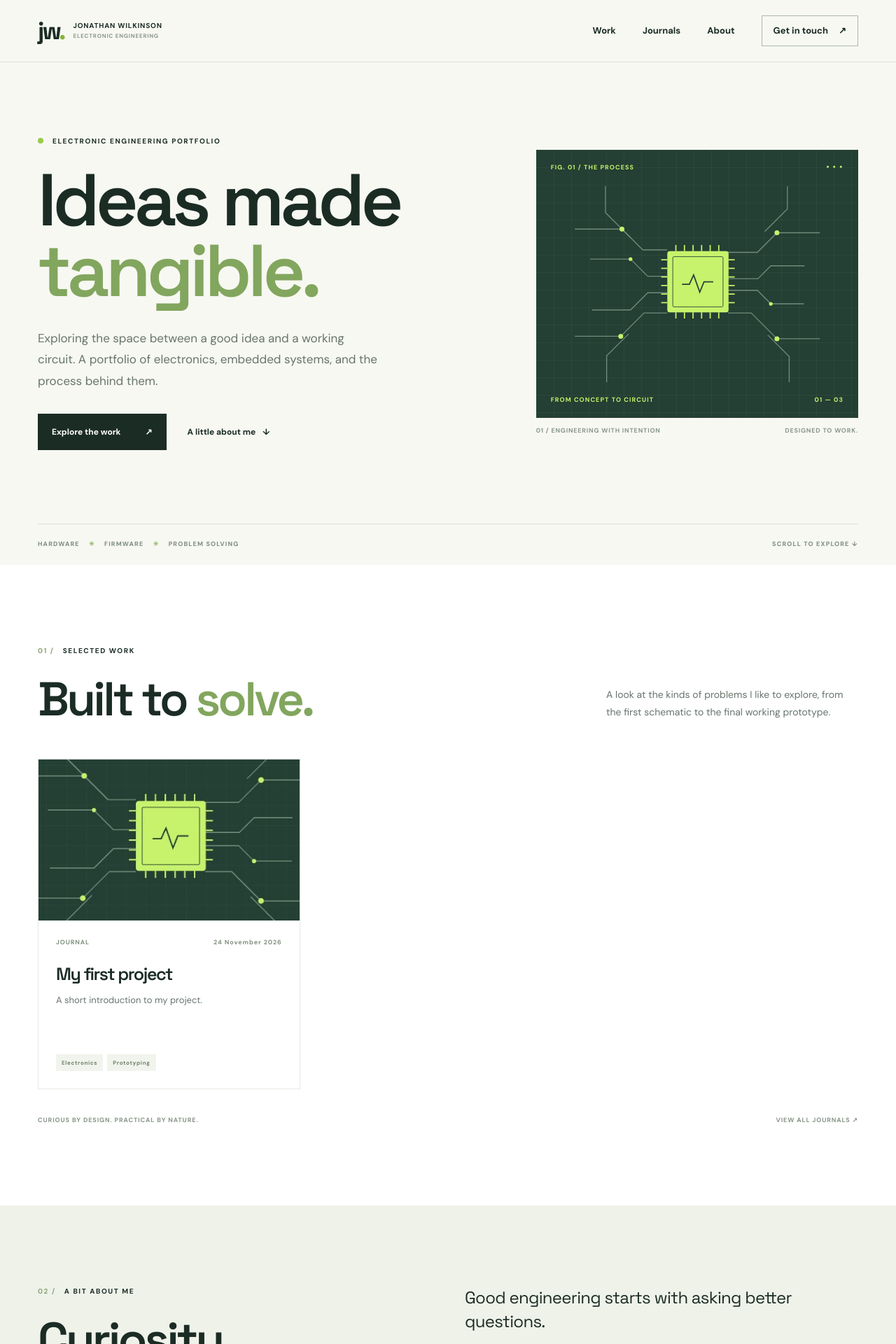
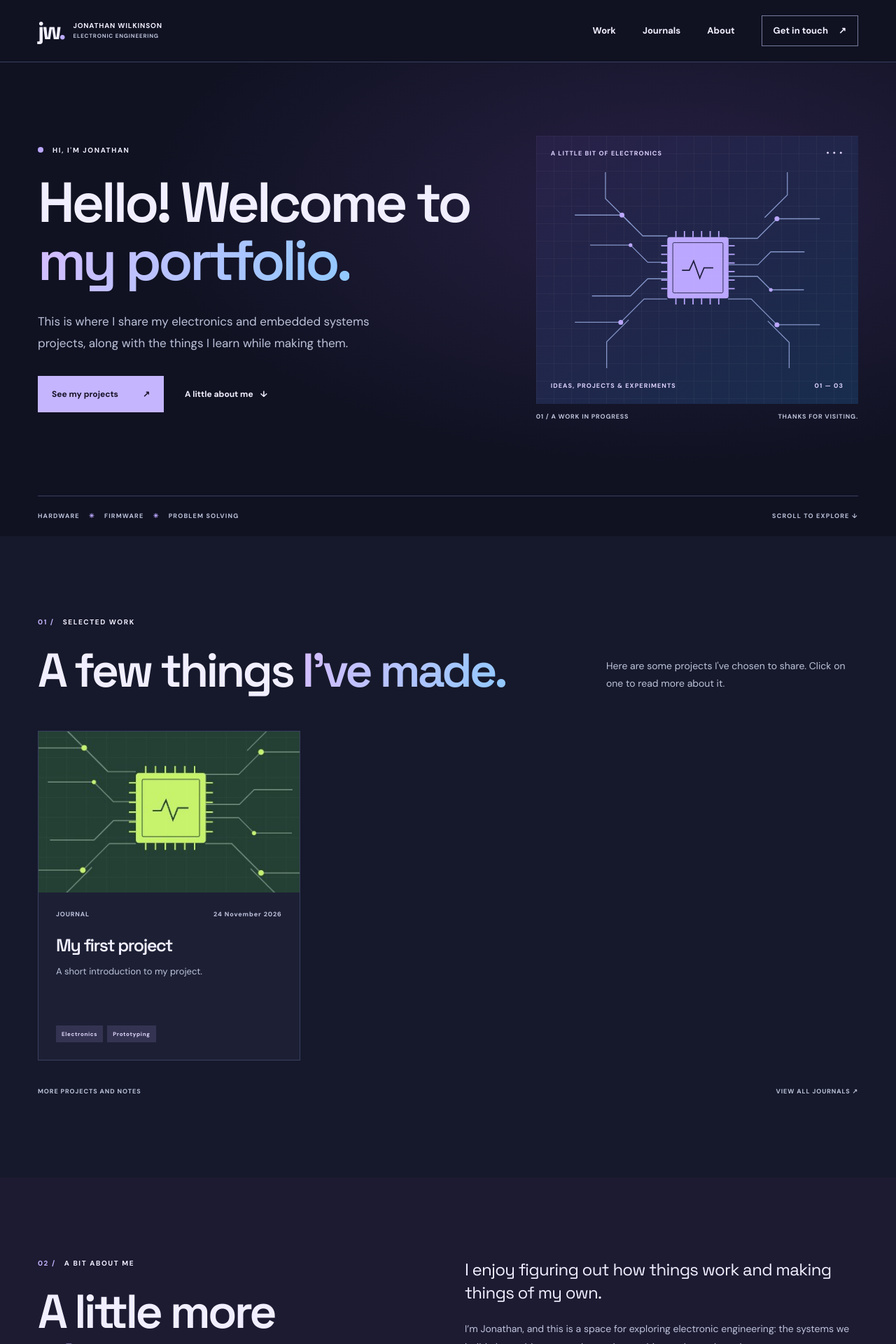
Before and after one commit to joewilkyway/jonathanwilkinson, a Jekyll site: the page built from index.html, in a window 1280 px wide. Shown: the top 1920 px of the page at 70% size. Built offline with Jekyll 4.4.1, drawn with Linux system fonts in a browser that asks for light colours; some of the changed text lies outside the part shown.

Commit message:
Give portfolio a warmer dark theme
Co-authored-by: copilot-swe-agent[bot] <198982749+Copilot@users.noreply.github.com>

```diff
--- a/index.html
+++ b/index.html
@@ -5,7 +5,7 @@
 <head>
   <meta charset="utf-8">
   <meta name="viewport" content="width=device-width, initial-scale=1">
-  <meta name="description" content="An electronic engineering portfolio exploring the intersection of hardware, firmware, and thoughtful design.">
+  <meta name="description" content="Jonathan Wilkinson's portfolio: electronics, embedded systems, and notes on projects along the way.">
   <title>Jonathan Wilkinson | Electronic Engineering</title>
   <link href="https://cdn.jsdelivr.net/npm/bootstrap@5.3.8/dist/css/bootstrap.min.css" rel="stylesheet" integrity="sha384-sRIl4kxILFvY47J16cr9ZwB07vP4J8+LH7qKQnuqkuIAvNWLzeN8tE5YBujZqJLB" crossorigin="anonymous">
   <link href="style.css" rel="stylesheet">
@@ -31,32 +31,32 @@
       <div class="container">
         <div class="row align-items-center g-5">
           <div class="col-lg-7">
-            <p class="eyebrow"><span class="status-dot"></span> ELECTRONIC ENGINEERING PORTFOLIO</p>
-            <h1>Ideas made<br><span>tangible.</span></h1>
-            <p class="hero-copy">Exploring the space between a good idea and a working circuit. A portfolio of electronics, embedded systems, and the process behind them.</p>
+            <p class="eyebrow"><span class="status-dot"></span> HI, I'M JONATHAN</p>
+            <h1>Hello! Welcome to <span>my portfolio.</span></h1>
+            <p class="hero-copy">This is where I share my electronics and embedded systems projects, along with the things I learn while making them.</p>
             <div class="hero-actions">
-              <a class="button button-dark" href="#work">Explore the work <span aria-hidden="true">↗</span></a>
+              <a class="button button-dark" href="#work">See my projects <span aria-hidden="true">↗</span></a>
               <a class="text-link" href="#about">A little about me <span aria-hidden="true">↓</span></a>
             </div>
           </div>
           <div class="col-lg-5">
             <div class="hero-art" aria-hidden="true">
-              <div class="art-top"><span>FIG. 01 / THE PROCESS</span><span>● ● ●</span></div>
+              <div class="art-top"><span>A LITTLE BIT OF ELECTRONICS</span><span>● ● ●</span></div>
               <svg viewBox="0 0 400 320" fill="none" xmlns="http://www.w3.org/2000/svg">
-                <path d="M0 70H77L111 104H151M400 76H330L298 108H250M0 245H75L113 207H151M400 249H330L288 207H250" stroke="#718c7b" stroke-width="1.5"/>
-                <path d="M50 0V43L91 84M347 0V37L310 74M52 320V277L88 241M350 320V278L315 243" stroke="#718c7b" stroke-width="1.5"/>
-                <path d="M25 119H91L119 147H151M375 130H320L299 151H250M28 202H91L119 174H151M374 192H320L298 170H250" stroke="#718c7b" stroke-width="1.5"/>
-                <circle cx="77" cy="70" r="4" fill="#c6f36b"/><circle cx="330" cy="76" r="4" fill="#c6f36b"/>
-                <circle cx="75" cy="245" r="4" fill="#c6f36b"/><circle cx="330" cy="249" r="4" fill="#c6f36b"/>
-                <circle cx="91" cy="119" r="3" fill="#c6f36b"/><circle cx="320" cy="192" r="3" fill="#c6f36b"/>
-                <rect x="151" y="106" width="100" height="100" rx="4" fill="#c6f36b"/>
-                <rect x="160" y="115" width="82" height="82" rx="2" stroke="#244137"/>
-                <path d="M175 160H187L194 145L204 173L211 156H226" stroke="#244137" stroke-width="2"/>
-                <path d="M165 96V106M179 96V106M193 96V106M207 96V106M221 96V106M235 96V106M165 206V216M179 206V216M193 206V216M207 206V216M221 206V216M235 206V216M141 120H151M141 134H151M141 148H151M141 162H151M141 176H151M141 190H151M251 120H261M251 134H261M251 148H261M251 162H261M251 176H261M251 190H261" stroke="#c6f36b" stroke-width="2"/>
+                <path d="M0 70H77L111 104H151M400 76H330L298 108H250M0 245H75L113 207H151M400 249H330L288 207H250" stroke="#8495c8" stroke-width="1.5"/>
+                <path d="M50 0V43L91 84M347 0V37L310 74M52 320V277L88 241M350 320V278L315 243" stroke="#8495c8" stroke-width="1.5"/>
+                <path d="M25 119H91L119 147H151M375 130H320L299 151H250M28 202H91L119 174H151M374 192H320L298 170H250" stroke="#8495c8" stroke-width="1.5"/>
+                <circle cx="77" cy="70" r="4" fill="#bba7ff"/><circle cx="330" cy="76" r="4" fill="#bba7ff"/>
+                <circle cx="75" cy="245" r="4" fill="#bba7ff"/><circle cx="330" cy="249" r="4" fill="#bba7ff"/>
+                <circle cx="91" cy="119" r="3" fill="#bba7ff"/><circle cx="320" cy="192" r="3" fill="#bba7ff"/>
+                <rect x="151" y="106" width="100" height="100" rx="4" fill="#bba7ff"/>
+                <rect x="160" y="115" width="82" height="82" rx="2" stroke="#202040"/>
+                <path d="M175 160H187L194 145L204 173L211 156H226" stroke="#202040" stroke-width="2"/>
+                <path d="M165 96V106M179 96V106M193 96V106M207 96V106M221 96V106M235 96V106M165 206V216M179 206V216M193 206V216M207 206V216M221 206V216M235 206V216M141 120H151M141 134H151M141 148H151M141 162H151M141 176H151M141 190H151M251 120H261M251 134H261M251 148H261M251 162H261M251 176H261M251 190H261" stroke="#bba7ff" stroke-width="2"/>
               </svg>
-              <div class="art-bottom"><span>FROM CONCEPT TO CIRCUIT</span><span>01 — 03</span></div>
+              <div class="art-bottom"><span>IDEAS, PROJECTS &amp; EXPERIMENTS</span><span>01 — 03</span></div>
             </div>
-            <p class="art-caption"><span>01 / ENGINEERING WITH INTENTION</span><span>DESIGNED TO WORK.</span></p>
+            <p class="art-caption"><span>01 / A WORK IN PROGRESS</span><span>THANKS FOR VISITING.</span></p>
           </div>
         </div>
         <div class="hero-footer"><span>HARDWARE <i>✳</i> FIRMWARE <i>✳</i> PROBLEM SOLVING</span><a href="#work">SCROLL TO EXPLORE ↓</a></div>
@@ -68,9 +68,9 @@
         <div class="section-heading row align-items-end g-3">
           <div class="col-md-7">
             <p class="eyebrow"><span class="section-number">01 /</span> SELECTED WORK</p>
-            <h2>Built to <em>solve.</em></h2>
+            <h2>A few things <em>I've made.</em></h2>
           </div>
-          <div class="col-md-5"><p class="section-intro">A look at the kinds of problems I like to explore, from the first schematic to the final working prototype.</p></div>
+          <div class="col-md-5"><p class="section-intro">Here are some projects I've chosen to share. Click on one to read more about it.</p></div>
         </div>
         {% assign selected_posts = site.posts | where: "featured", true %}
         {% if selected_posts.size > 0 %}
@@ -82,16 +82,16 @@
         {% else %}
         <p class="journal-empty">Selected work coming soon.</p>
         {% endif %}
-        <div id="journal" class="work-footnote"><span>CURIOUS BY DESIGN. PRACTICAL BY NATURE.</span><a href="{{ '/journals/' | relative_url }}">VIEW ALL JOURNALS ↗</a></div>
+        <div id="journal" class="work-footnote"><span>MORE PROJECTS AND NOTES</span><a href="{{ '/journals/' | relative_url }}">VIEW ALL JOURNALS ↗</a></div>
       </div>
     </section>
 
     <section id="about" class="section about-section">
       <div class="container">
         <div class="row g-5">
-          <div class="col-lg-5"><p class="eyebrow"><span class="section-number">02 /</span> A BIT ABOUT ME</p><h2>Curiosity meets<br><em>craft.</em></h2></div>
+          <div class="col-lg-5"><p class="eyebrow"><span class="section-number">02 /</span> A BIT ABOUT ME</p><h2>A little more <em>about me.</em></h2></div>
           <div class="col-lg-6 offset-lg-1">
-            <p class="about-lead">Good engineering starts with asking better questions.</p>
+            <p class="about-lead">I enjoy figuring out how things work and making things of my own.</p>
             <p class="about-copy">I’m Jonathan, and this is a space for exploring electronic engineering: the systems we build, the problems we solve, and everything we learn along the way.</p>
             <p class="about-copy">I’m interested in the full journey, from understanding a problem and sketching an idea to testing, refining, and making it real.</p>
             <div class="focus-list"><div><span>01</span> ELECTRONICS &amp; CIRCUIT DESIGN <span>↗</span></div><div><span>02</span> EMBEDDED SYSTEMS <span>↗</span></div><div><span>03</span> MAKING &amp; EXPERIMENTATION <span>↗</span></div></div>
@@ -103,7 +103,7 @@
     <section id="contact" class="contact-section">
       <div class="container">
         <div class="row align-items-end g-4">
-          <div class="col-lg-8"><p class="eyebrow"><span class="status-dot"></span> 03 / WHAT'S NEXT?</p><h2>Let's make something<br><em>work.</em></h2><p>Have an idea, a question, or just want to talk electronics? Find me on GitHub.</p></div>
+          <div class="col-lg-8"><p class="eyebrow"><span class="status-dot"></span> 03 / GET IN TOUCH</p><h2>Fancy a <em>chat?</em></h2><p>Have an idea, a question, or just want to talk electronics? Find me on GitHub.</p></div>
           <div class="col-lg-4 contact-action"><a class="button button-light" href="https://github.com/joewilkyway">Find me on GitHub <span aria-hidden="true">↗</span></a></div>
         </div>
       </div>
--- a/style.css
+++ b/style.css
@@ -1,119 +1,122 @@
 @import url('https://fonts.googleapis.com/css2?family=DM+Sans:wght@400;500;600;700&family=Space+Grotesk:wght@400;500;600;700&display=swap');
 
 :root {
-  --ink: #1b2c25;
-  --muted: #68756c;
-  --paper: #f7f8f2;
-  --green: #c6f36b;
-  --line: #dce1d7;
+  --ink: #f1efff;
+  --muted: #bdc3db;
+  --paper: #101222;
+  --accent: #c5b5ff;
+  --line: #3a405f;
 }
 
 html { scroll-behavior: smooth; }
 body { background: var(--paper); color: var(--ink); font-family: "DM Sans", sans-serif; }
 a { color: inherit; text-decoration: none; }
-a:focus-visible { outline: 3px solid #6f9e32; outline-offset: 4px; }
+a:focus-visible { outline: 3px solid #bcaaff; outline-offset: 4px; }
 .container { max-width: 1220px; padding-left: 24px; padding-right: 24px; }
 .site-header { background: var(--paper); border-bottom: 1px solid var(--line); }
 .site-nav { min-height: 88px; display: flex; justify-content: space-between; align-items: center; gap: 24px; }
 .brand { display: inline-flex; align-items: center; gap: 13px; }
 .brand-mark { font: 700 35px/1 "Space Grotesk", sans-serif; letter-spacing: -3px; }
-.brand-mark span { color: #85b43e; }
+.brand-mark span { color: #bcaaff; }
 .brand-name { font-size: 10px; font-weight: 700; line-height: 1.4; letter-spacing: .08em; }
-.brand-name small { color: #8a968a; font-size: 8px; letter-spacing: .1em; }
+.brand-name small { color: var(--muted); font-size: 8px; letter-spacing: .1em; }
 .nav-links { display: flex; align-items: center; gap: 38px; font-size: 13px; font-weight: 700; }
-.nav-links a:hover, .text-link:hover, .site-footer a:hover { color: #6d9436; }
-.nav-contact { border: 1px solid #aeb9aa; padding: 11px 16px; }
+.nav-links a:hover, .text-link:hover, .site-footer a:hover { color: #c5b5ff; }
+.nav-contact { border: 1px solid #777c9d; padding: 11px 16px; }
 .nav-contact span { margin-left: 12px; }
-.hero { padding: 105px 0 0; }
+.hero { padding: 105px 0 0; background: radial-gradient(ellipse at 75% 30%, #272044 0%, transparent 55%); }
 .eyebrow { font-size: 10px; font-weight: 700; letter-spacing: .16em; margin: 0 0 27px; }
-.status-dot { display: inline-block; width: 8px; height: 8px; background: #9acb4b; border-radius: 50%; margin-right: 9px; }
+.status-dot { display: inline-block; width: 8px; height: 8px; background: #bba7ff; border-radius: 50%; margin-right: 9px; }
 h1, h2, h3 { font-family: "Space Grotesk", sans-serif; letter-spacing: -.055em; }
 h1 { font-size: clamp(68px, 8.2vw, 112px); line-height: .96; font-weight: 600; margin: 0 0 30px; }
-h1 span, h2 em { color: #82a65e; font-style: normal; }
+h1 span, h2 em { color: #c5b5ff; font-style: normal; }
+.hero h1 { font-size: clamp(54px, 6.3vw, 88px); line-height: 1.02; }
+@supports (background-clip: text) {
+  h1 span, h2 em { background: linear-gradient(110deg, #d6bdff, #90c9ff); background-clip: text; -webkit-background-clip: text; color: transparent; }
+}
 .hero-copy { max-width: 490px; color: var(--muted); font-size: 17px; line-height: 1.8; margin-bottom: 32px; }
 .hero-actions { display: flex; align-items: center; gap: 30px; flex-wrap: wrap; }
 .button { display: inline-flex; align-items: center; justify-content: space-between; gap: 35px; padding: 17px 20px; font-size: 12px; font-weight: 700; transition: background .2s, color .2s; }
-.button-dark { background: var(--ink); color: white; }
-.button-dark:hover { background: #3a5545; color: white; }
+.button-dark { background: #c5b5ff; color: #171326; }
+.button-dark:hover { background: #ddd2ff; color: #171326; }
 .text-link { font-size: 12px; font-weight: 700; }
 .text-link span { margin-left: 7px; }
-.hero-art { position: relative; overflow: hidden; background: #243f33; color: #c6f36b; min-height: 375px; display: flex; flex-direction: column; justify-content: space-between; }
+.hero-art { position: relative; overflow: hidden; background: linear-gradient(145deg, #282047, #182d4e); color: #ddd2ff; min-height: 375px; display: flex; flex-direction: column; justify-content: space-between; }
 .hero-art::before, .project-visual::before { content: ""; position: absolute; inset: 0; background-image: linear-gradient(rgba(255,255,255,.035) 1px, transparent 1px), linear-gradient(90deg, rgba(255,255,255,.035) 1px, transparent 1px); background-size: 25px 25px; pointer-events: none; }
 .hero-art svg { width: 100%; max-height: 280px; }
 .art-top, .art-bottom { display: flex; justify-content: space-between; padding: 19px 21px; font-size: 9px; font-weight: 700; letter-spacing: .12em; position: relative; }
 .art-top span:last-child { letter-spacing: .25em; font-size: 7px; }
-.art-caption { display: flex; justify-content: space-between; gap: 10px; margin: 12px 0 0; color: #8a968a; font-size: 9px; font-weight: 700; letter-spacing: .09em; }
-.hero-footer { margin-top: 105px; padding: 22px 0; border-top: 1px solid var(--line); display: flex; justify-content: space-between; gap: 20px; color: #7d8b7e; font-size: 9px; font-weight: 700; letter-spacing: .13em; }
-.hero-footer i { color: #97bd63; font-style: normal; padding: 0 10px; }
+.art-caption { display: flex; justify-content: space-between; gap: 10px; margin: 12px 0 0; color: var(--muted); font-size: 9px; font-weight: 700; letter-spacing: .09em; }
+.hero-footer { margin-top: 105px; padding: 22px 0; border-top: 1px solid var(--line); display: flex; justify-content: space-between; gap: 20px; color: var(--muted); font-size: 9px; font-weight: 700; letter-spacing: .13em; }
+.hero-footer i { color: #bba7ff; font-style: normal; padding: 0 10px; }
 .section { padding: 115px 0; }
-.work-section { background: #fff; }
+.work-section { background: #16192b; }
 .section-heading { margin-bottom: 50px; }
-.section-number { color: #8da376; margin-right: 8px; }
+.section-number { color: #c5b5ff; margin-right: 8px; }
 h2 { font-size: clamp(48px, 5.3vw, 72px); font-weight: 600; line-height: 1.04; margin: 0; }
 .section-intro { max-width: 360px; color: var(--muted); font-size: 14px; line-height: 1.8; margin: 0 0 4px auto; }
-.examples-note { color: #879487; font-size: 9px; font-weight: 700; letter-spacing: .12em; margin-bottom: 16px; }
-.project-card { height: 100%; border: 1px solid #e5e9e1; }
+.project-card { height: 100%; border: 1px solid var(--line); background: #1d2035; }
 .project-card-link { display: block; height: 100%; }
-.project-card-link:hover h3 { color: #6d9436; }
+.project-card-link:hover h3 { color: #c5b5ff; }
 .project-image { width: 100%; height: 100%; object-fit: cover; }
 .project-visual-image::before { display: none; }
 .project-visual { position: relative; height: 230px; overflow: hidden; display: flex; align-items: center; justify-content: center; }
-.visual-one { background: #dbe8cd; color: #42604c; }
-.visual-two { background: #e7e9dc; color: #516653; }
-.visual-three { background: #e0e9e4; color: #668f6d; }
-.project-visual::before { background-image: linear-gradient(rgba(57,84,66,.07) 1px, transparent 1px), linear-gradient(90deg, rgba(57,84,66,.07) 1px, transparent 1px); }
+.visual-one { background: #302a50; color: #dfd5ff; }
+.visual-two { background: #283a59; color: #d4e4ff; }
+.visual-three { background: #352c53; color: #e1d3ff; }
+.project-visual::before { background-image: linear-gradient(rgba(211,218,255,.07) 1px, transparent 1px), linear-gradient(90deg, rgba(211,218,255,.07) 1px, transparent 1px); }
 .visual-label, .visual-index { position: absolute; z-index: 1; font-size: 9px; font-weight: 700; letter-spacing: .1em; }
 .visual-label { top: 20px; left: 20px; }
 .visual-index { right: 20px; bottom: 18px; opacity: .7; }
-.sensor-art { width: 130px; height: 130px; border: 1px solid #88a67c; border-radius: 50%; display: grid; place-items: center; position: relative; }
-.sensor-art span { position: absolute; border: 1px solid #88a67c; border-radius: 50%; }
+.sensor-art { width: 130px; height: 130px; border: 1px solid #a9a7df; border-radius: 50%; display: grid; place-items: center; position: relative; }
+.sensor-art span { position: absolute; border: 1px solid #a9a7df; border-radius: 50%; }
 .sensor-art span:nth-child(1) { inset: 13px; }.sensor-art span:nth-child(2) { inset: 27px; }.sensor-art span:nth-child(3) { inset: 41px; }.sensor-art span:nth-child(4) { inset: -14px; opacity: .5; }
 .sensor-art b { font-size: 22px; font-weight: 400; }
-.board-art { width: 160px; height: 110px; background: #779978; border: 5px solid #5b7e60; position: relative; box-shadow: 10px 10px 0 rgba(68,93,65,.1); }
-.board-art::before, .board-art::after { content: ""; position: absolute; inset: 12px; border: 1px solid #b1c9a1; }
+.board-art { width: 160px; height: 110px; background: #606693; border: 5px solid #454c79; position: relative; box-shadow: 10px 10px 0 rgba(10,12,30,.2); }
+.board-art::before, .board-art::after { content: ""; position: absolute; inset: 12px; border: 1px solid #b9bfea; }
 .board-art::after { inset: 23px; }
-.board-chip { position: absolute; width: 47px; height: 47px; background: #344f3c; left: 51px; top: 26px; z-index: 1; border: 3px solid #a9bf99; }
-.board-art i { position: absolute; width: 7px; height: 7px; border-radius: 50%; background: #d8e6bf; z-index: 1; }
+.board-chip { position: absolute; width: 47px; height: 47px; background: #292b50; left: 51px; top: 26px; z-index: 1; border: 3px solid #b9bfea; }
+.board-art i { position: absolute; width: 7px; height: 7px; border-radius: 50%; background: #e0dcff; z-index: 1; }
 .board-art i:nth-of-type(1) { left: 9px; top: 9px; }.board-art i:nth-of-type(2) { right: 9px; top: 9px; }.board-art i:nth-of-type(3) { left: 9px; bottom: 9px; }.board-art i:nth-of-type(4) { right: 9px; bottom: 9px; }
 .wave-art { width: 75%; }
 .wave-art svg { width: 100%; }
 .project-body { padding: 25px; }
-.project-meta { display: flex; justify-content: space-between; gap: 10px; color: #829180; font-size: 9px; font-weight: 700; letter-spacing: .1em; margin-bottom: 22px; }
+.project-meta { display: flex; justify-content: space-between; gap: 10px; color: #c1c4df; font-size: 9px; font-weight: 700; letter-spacing: .1em; margin-bottom: 22px; }
 .project-body h3 { font-size: 25px; font-weight: 600; margin-bottom: 12px; }
 .project-body p { min-height: 66px; color: var(--muted); font-size: 13px; line-height: 1.7; }
 .tags { display: flex; flex-wrap: wrap; gap: 6px; margin-top: 22px; }
-.tags span { background: #f1f4ec; padding: 6px 8px; color: #70816a; font-size: 8px; font-weight: 700; letter-spacing: .08em; }
-.work-footnote { display: flex; justify-content: space-between; gap: 20px; margin-top: 38px; color: #879487; font-size: 9px; font-weight: 700; letter-spacing: .1em; }
+.tags span { background: #343351; padding: 6px 8px; color: #e1d9ff; font-size: 8px; font-weight: 700; letter-spacing: .08em; }
+.work-footnote { display: flex; justify-content: space-between; gap: 20px; margin-top: 38px; color: var(--muted); font-size: 9px; font-weight: 700; letter-spacing: .1em; }
+.work-footnote a:hover { color: #c5b5ff; }
 .post-date { color: var(--muted); font-size: 12px; }
 .journal-empty { color: var(--muted); }
 .post { max-width: 800px; }
 .post-back { display: inline-block; font-size: 13px; font-weight: 700; margin-bottom: 35px; }
-.post-back:hover { color: #6d9436; }
+.post-back:hover { color: #c5b5ff; }
 .post-title { font-size: clamp(42px, 7vw, 72px); overflow-wrap: anywhere; margin: 16px 0 30px; }
 .post-content { color: var(--ink); font-size: 16px; line-height: 1.8; overflow-wrap: break-word; }
 .post-content h2, .post-content h3 { margin: 1.2em 0 .5em; }
 .post-content h2 { font-size: 36px; }
 .post-content h3 { font-size: 26px; }
-.post-content a { color: #476d35; text-decoration: underline; }
+.post-content a { color: #c5b5ff; text-decoration: underline; }
 .post-content img { max-width: 100%; height: auto; }
-.post-content pre { overflow-x: auto; padding: 16px; background: #e8eee4; }
-.post-content blockquote { border-left: 3px solid #82a65e; margin-left: 0; padding-left: 20px; color: var(--muted); }
-.about-section { background: #eef2e9; }
+.post-content pre { overflow-x: auto; padding: 16px; background: #242842; }
+.post-content blockquote { border-left: 3px solid #bba7ff; margin-left: 0; padding-left: 20px; color: var(--muted); }
+.about-section { background: #1d1b32; }
 .about-lead { font-family: "Space Grotesk", sans-serif; font-size: 24px; line-height: 1.4; letter-spacing: -.03em; margin: 0 0 22px; }
 .about-copy { color: var(--muted); font-size: 14px; line-height: 1.85; }
-.focus-list { margin-top: 35px; border-top: 1px solid #d6dfd1; }
-.focus-list div { display: flex; gap: 18px; padding: 17px 0; border-bottom: 1px solid #d6dfd1; font-size: 10px; font-weight: 700; letter-spacing: .08em; }
-.focus-list div span:first-child { color: #93a58b; }.focus-list div span:last-child { margin-left: auto; }
-.contact-section { background: #203a2e; color: #fff; padding: 100px 0; }
-.contact-section .eyebrow { color: #c6f36b; }
-.contact-section h2 em { color: #c6f36b; }
-.contact-section p:not(.eyebrow) { color: #bac9bb; font-size: 14px; line-height: 1.8; margin: 25px 0 0; }
+.focus-list { margin-top: 35px; border-top: 1px solid var(--line); }
+.focus-list div { display: flex; gap: 18px; padding: 17px 0; border-bottom: 1px solid var(--line); font-size: 10px; font-weight: 700; letter-spacing: .08em; }
+.focus-list div span:first-child { color: #c5b5ff; }.focus-list div span:last-child { margin-left: auto; }
+.contact-section { background: linear-gradient(120deg, #252142, #192e4a); color: #fff; padding: 100px 0; }
+.contact-section .eyebrow { color: #d4c8ff; }
+.contact-section p:not(.eyebrow) { color: #d1d6e8; font-size: 14px; line-height: 1.8; margin: 25px 0 0; }
 .contact-action { text-align: right; }
-.button-light { background: #c6f36b; color: #203a2e; min-width: 205px; }
-.button-light:hover { background: #e0ffa3; color: #203a2e; }
-.site-footer { background: #1a3026; color: #a2b3a5; }
+.button-light { background: #d1c4ff; color: #171326; min-width: 205px; }
+.button-light:hover { background: #e6deff; color: #171326; }
+.site-footer { background: #0c0e1b; color: #bdc3db; }
 .footer-inner { min-height: 72px; display: flex; align-items: center; justify-content: space-between; gap: 20px; font-size: 9px; font-weight: 700; letter-spacing: .1em; }
-.footer-dot { color: #c6f36b; margin: 0 7px; font-size: 6px; }
+.footer-dot { color: #bba7ff; margin: 0 7px; font-size: 6px; }
 @media (max-width: 991.98px) {
   .hero { padding-top: 70px; }
   .hero-art { min-height: 330px; }
@@ -126,7 +129,8 @@ h2 { font-size: clamp(48px, 5.3vw, 72px); font-weight: 600; line-height: 1.04; m
   .nav-links { width: 100%; justify-content: space-between; gap: 12px; }
   .nav-contact { padding: 8px 10px; }
   .hero { padding-top: 65px; }
-  h1 { font-size: clamp(60px, 16vw, 85px); }
+  h1 { font-size: clamp(48px, 12vw, 70px); }
+  .hero h1 { font-size: clamp(48px, 12vw, 70px); }
   .hero-copy { font-size: 15px; }
   .hero-footer, .work-footnote, .footer-inner { flex-wrap: wrap; }
   .hero-footer i { padding: 0 4px; }
```
